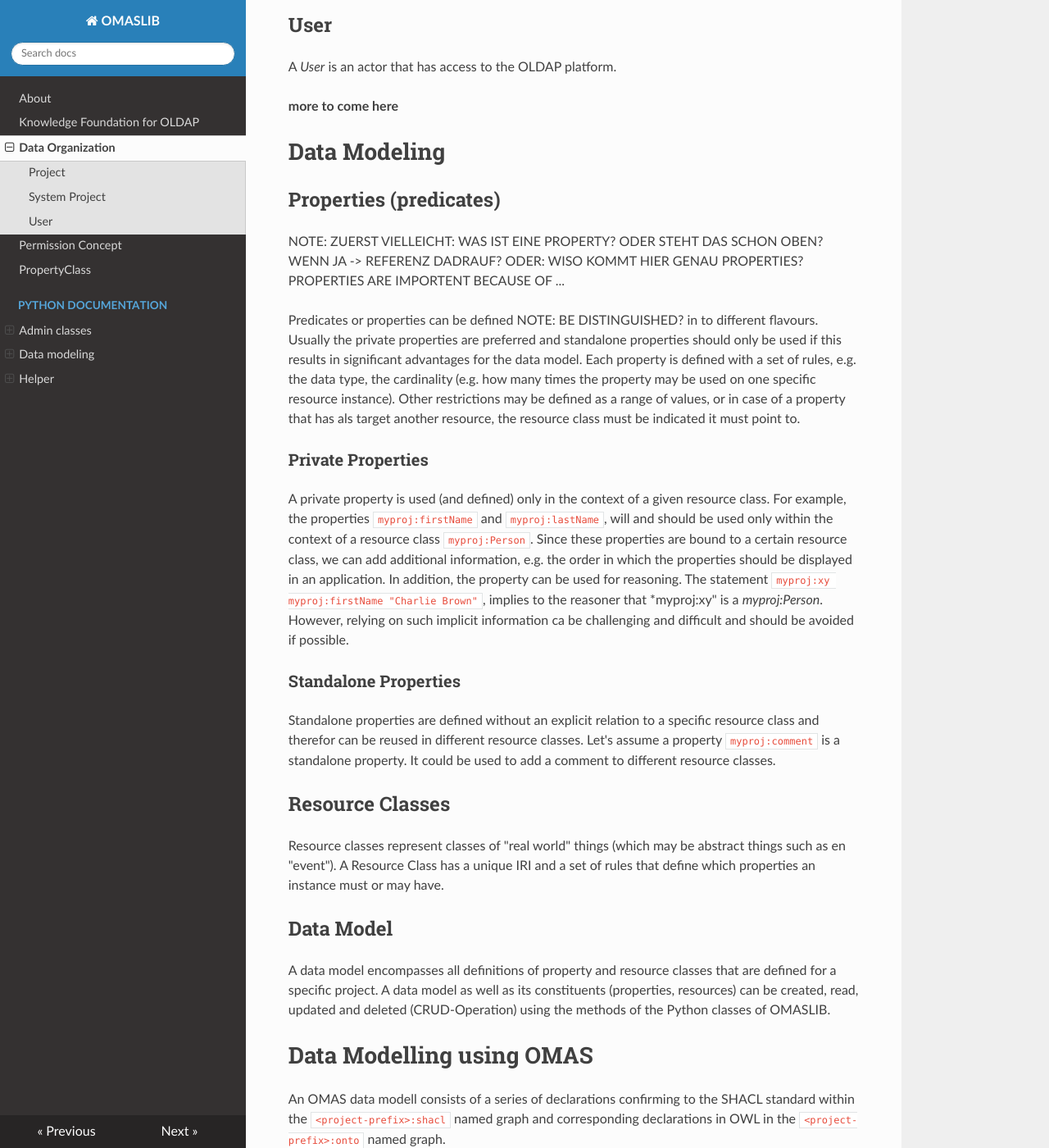
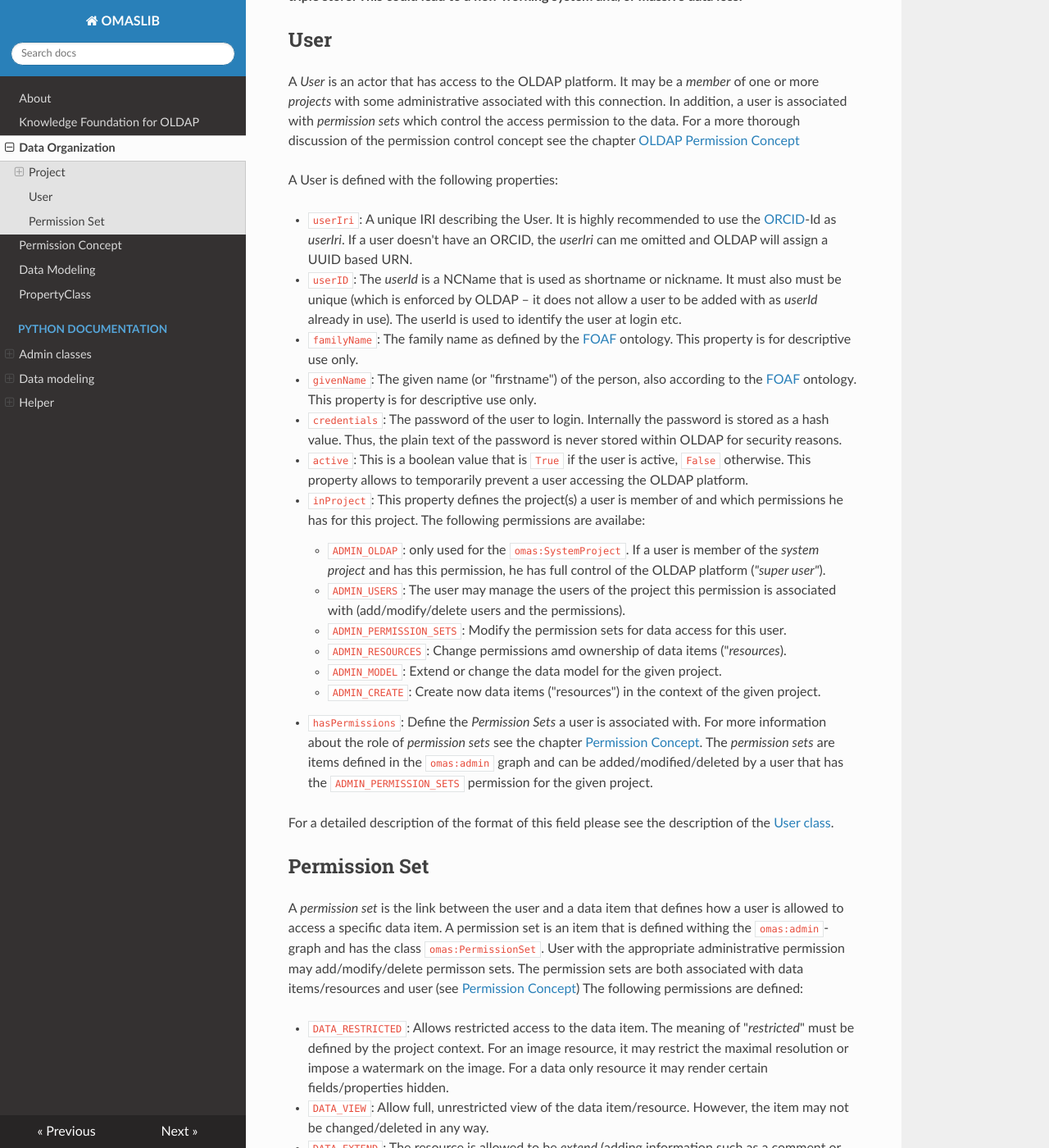
Before and after one commit to OMAS-IIIF/oldaplib, an MkDocs documentation site: the page built from docs/data_organization.md, in a window 1280 px wide and 1400 px high, scrolled down 2357 px. Shown: the whole window at 82% size. Built offline with MkDocs 1.6.1, drawn with Linux system fonts in a browser that asks for light colours; nearby versions of some CDN libraries; some of the changed text lies outside the part shown.

Commit message:
Imrovements documentation

````diff
--- /dev/null
+++ b/docs/data_modeling.md
@@ -0,0 +1,51 @@
+# Data Modeling
+
+## Properties (predicates)
+
+NOTE: ZUERST VIELLEICHT: WAS IST EINE PROPERTY? ODER STEHT DAS SCHON OBEN? WENN JA -> REFERENZ DADRAUF? ODER: WISO KOMMT HIER GENAU PROPERTIES?
+PROPERTIES ARE IMPORTENT BECAUSE OF ...
+
+Predicates or properties can be defined NOTE: BE DISTINGUISHED? in to different flavours. Usually the private properties are preferred and
+standalone properties should only be used if this results in significant advantages for the data model. Each property
+is defined with a set of rules, e.g. the data type, the cardinality (e.g. how many times the property may be used on
+one specific resource instance). Other restrictions may be defined as a range of values, or in case of a property that
+has als target another resource, the resource class must be indicated it must point to.
+
+### Private Properties
+A private property is used (and defined) only in the context of a given resource class. For example, the properties
+`myproj:firstName` and `myproj:lastName`, will and should be used only within the context of a resource class
+`myproj:Person`. Since these properties are bound to a certain resource class, we can add additional information, e.g.
+the order in which the properties should be displayed in an application. In addition, the property can be used for
+reasoning. The statement ```myproj:xy myproj:firstName "Charlie Brown"```, implies to the reasoner that *myproj:xy"
+is a *myproj:Person*. However, relying on such implicit information ca be challenging and difficult and should be
+avoided if possible.
+
+### Standalone Properties
+Standalone properties are defined without an explicit relation to a specific resource class and therefor can be
+reused in different resource classes. Let's assume a property `myproj:comment` is a standalone property. It could be
+used to add a comment to different resource classes.
+
+## Resource Classes
+Resource classes represent classes of "real world" things (which may be abstract things such as en "event"). A
+Resource Class has a unique IRI and a set of rules that define which properties an instance must or may have.
+
+## Data Model
+A data model encompasses all definitions of property and resource classes that are defined for a specific project.
+A data model as well as its constituents (properties, resources) can be created, read, updated and deleted
+(CRUD-Operation) using the methods of the Python classes of OMASLIB.
+
+# Data Modelling using OMAS
+An OMAS data modell consists of a series of declarations confirming to the SHACL standard within the
+`<project-prefix>:shacl` named graph and corresponding declarations in OWL in the `<project-prefix>:onto` named
+graph.
+
+## Naming conventions
+In oder to create unique IRI's, OMASLIB adds the string "Shape" to the IRI's of properties and resources if used
+in context of the SHACL shape definitions. OMASLIB does add this automatically and the user should not be required to
+deal with the "...Shape"-IRI's directly.
+
+**IMPORTRANT:** All methods of OMASLIB expect the IRI's to be given *without* the "Shape"-Extension!
+
+NOTE: TEXT IST SEHR GUT ABER NOCH EIN BISSCHEN UNSTRUKTURIERT. MIR FEHLT NOCH ETWAS DER ROTE FADEN... GRAD AM SCHLUSS
+HAT MAN ETWAS DAS GEFÜHL ES IST EINFACH EIN NAMENSAPPENDIX... ZUSÄTZLICH WÄRE EIN SCHLUSSKALITEL/SCHLUSSWORT SICHER NOCH GUT
+ -- EVENTUELL KANN MAN DA NOCH WEITERE REFERENZEN AUFFÜHREN ODER NOCHMALS DIE WICHTIGSTEN REFERENZEN ZUSAMMENFASSEN.
--- a/docs/data_organization.md
+++ b/docs/data_organization.md
@@ -71,9 +71,10 @@
   projects data
 - `projectShortName:data`: This graphs contains al the projects data
 
-## System Project
 
-The *System Project* is a special project that is required for OLDAP to implement authentication,
+### System Project
+
+The *System Project* (IRI: `omas:SystemProject`) is a special project that is required for OLDAP to implement authentication,
 user management and access control. It contains all the necessary data models and data for this purpose, again
 in specific named graphs. It uses the following `http://omas.org/base#` as *namespaceIri* and `omas` as
 *projectShortName*. The following named graphs are used:
@@ -87,58 +88,68 @@
 triple store! This could lead to a non-working system and/or massive data loss!**
 
 ## User
-A *User* is an actor that has access to the OLDAP platform.
+A *User* is an actor that has access to the OLDAP platform. It may be a *member* of one or more *projects* with some
+administrative associated with this connection. In addition, a user is associated with *permission sets* which control
+the access permission to the data. For a more thorough discussion of the permission control concept see the chapter
+[OLDAP Permission Concept](/permission_concept)
 
-**more to come here**
+A User is defined with the following properties:
 
-# Data Modeling
+- `userIri`: A unique IRI describing the User. It is highly recommended to use the [ORCID](https://orcid.org)-Id as
+  *userIri*. If a user doesn't have an ORCID, the *userIri* can me omitted and OLDAP will assign a UUID based URN.
+- `userID`: The *userId* is a NCName that is used as shortname or nickname. It must also must be unique (which is
+  enforced by OLDAP – it does not allow a user to be added with as *userId* already in use). The userId is used
+  to identify the user at login etc.
+- `familyName`: The family name as defined by the [FOAF](http://xmlns.com/foaf/spec/) ontology. This property is
+  for descriptive use only.
+- `givenName`: The given name (or "firstname") of the person, also according to the [FOAF](http://xmlns.com/foaf/spec/)
+  ontology. This property is for descriptive use only.
+- `credentials`: The password of the user to login. Internally the password is stored as a hash value. Thus, the plain
+  text of the password is never stored within OLDAP for security reasons.
+- `active`: This is a boolean value that is `True` if the user is active, `False` otherwise. This property allows
+  to temporarily prevent a user accessing the OLDAP platform.
+- `inProject`: This property defines the project(s) a user is member of and which permissions he has for this project.
+  The following permissions are availabe:
+    - `ADMIN_OLDAP`: only used for the `omas:SystemProject`. If a user is member of the *system project* and has this
+    permission, he has full control of the OLDAP platform (*"super user"*).
+    - `ADMIN_USERS`: The user may manage the users of the project this permission is associated with (add/modify/delete
+      users and the permissions).
+    - `ADMIN_PERMISSION_SETS`: Modify the permission sets for data access for this user.
+    - `ADMIN_RESOURCES`: Change permissions amd ownership of data items ("*resources*).
+    - `ADMIN_MODEL`: Extend or change the data model for the given project.
+    - `ADMIN_CREATE`: Create now data items ("resources") in the context of the given project.
+- `hasPermissions`: Define the *Permission Sets* a user is associated with. For more information about the role of
+  *permission sets* see the chapter [Permission Concept](/permission_concept). The *permission sets* are items defined
+  in the `omas:admin` graph and can be added/modified/deleted by a user that has the `ADMIN_PERMISSION_SETS` permission
+  for the given project.
 
-## Properties (predicates)
+  For a detailed description of the format of this field please see the description of the [User class](/user).
 
-NOTE: ZUERST VIELLEICHT: WAS IST EINE PROPERTY? ODER STEHT DAS SCHON OBEN? WENN JA -> REFERENZ DADRAUF? ODER: WISO KOMMT HIER GENAU PROPERTIES?
-PROPERTIES ARE IMPORTENT BECAUSE OF ...
+## Permission Set
 
-Predicates or properties can be defined NOTE: BE DISTINGUISHED? in to different flavours. Usually the private properties are preferred and
-standalone properties should only be used if this results in significant advantages for the data model. Each property
-is defined with a set of rules, e.g. the data type, the cardinality (e.g. how many times the property may be used on
-one specific resource instance). Other restrictions may be defined as a range of values, or in case of a property that
-has als target another resource, the resource class must be indicated it must point to.
+A *permission set* is the link between the user and a data item that defines how a user is allowed to access a specific
+data item. A permission set is an item that is defined withing the `omas:admin`-graph and has the class
+`omas:PermissionSet`. User with the appropriate administrative permission may add/modify/delete permisson sets.
+The permission sets are both associated with data items/resources and user (see [Permission Concept](/permission_concept))
+The following permissions are defined:
 
-### Private Properties
-A private property is used (and defined) only in the context of a given resource class. For example, the properties
-`myproj:firstName` and `myproj:lastName`, will and should be used only within the context of a resource class
-`myproj:Person`. Since these properties are bound to a certain resource class, we can add additional information, e.g.
-the order in which the properties should be displayed in an application. In addition, the property can be used for
-reasoning. The statement ```myproj:xy myproj:firstName "Charlie Brown"```, implies to the reasoner that *myproj:xy"
-is a *myproj:Person*. However, relying on such implicit information ca be challenging and difficult and should be
-avoided if possible.
+- `DATA_RESTRICTED`: Allows restricted access to the data item. The meaning of "*restricted*" must be defined by the
+  project context. For an image resource, it may restrict the maximal resolution or impose a watermark on the image. For
+  a data only resource it may render certain fields/properties hidden.
+- `DATA_VIEW`: Allow full, unrestricted view of the data item/resource. However, the item may not be changed/deleted in
+  any way.
+- `DATA_EXTEND`: The resource is allowed to be *extend* (adding information such as a comment or annotation etc.),
+  but may not otherwise be modifed.
+- `DATA_UPDATE`: The resource may be changed, but be deleted.
+- `DATA_DELETE`: The resouirce may be deleted (there is still the restriction that the resource must not
+  be referenced by another resource in order to be deleted).
+- `DATA_PERMISSIONS`: The permissions of the data item/resource may be changed
 
-### Standalone Properties
-Standalone properties are defined without an explicit relation to a specific resource class and therefor can be
-reused in different resource classes. Let's assume a property `myproj:comment` is a standalone property. It could be
-used to add a comment to different resource classes.
+**NOTE (A)**: *The data permissions are ordered in a hierarchy. This is `DATA_EXTEND` automatically includes `DATA_VIEW`
+and `DATA_RESTRICTED` etc. Thus, `DATA_PERMISSIONS` encompasses all other permissions too.*
 
-## Resource Classes
-Resource classes represent classes of "real world" things (which may be abstract things such as en "event"). A
-Resource Class has a unique IRI and a set of rules that define which properties an instance must or may have.
+**NOTE (B)**: *The owner of a data item/resource -- that is the user that created the item -- always has all permissions
+even if there are no explicit permissions associated.*
 
-## Data Model
-A data model encompasses all definitions of property and resource classes that are defined for a specific project.
-A data model as well as its constituents (properties, resources) can be created, read, updated and deleted
-(CRUD-Operation) using the methods of the Python classes of OMASLIB.
-
-# Data Modelling using OMAS
-An OMAS data modell consists of a series of declarations confirming to the SHACL standard within the
-`<project-prefix>:shacl` named graph and corresponding declarations in OWL in the `<project-prefix>:onto` named
-graph.
-
-## Naming conventions
-In oder to create unique IRI's, OMASLIB adds the string "Shape" to the IRI's of properties and resources if used
-in context of the SHACL shape definitions. OMASLIB does add this automatically and the user should not be required to
-deal with the "...Shape"-IRI's directly.
-
-**IMPORTRANT:** All methods of OMASLIB expect the IRI's to be given *without* the "Shape"-Extension!
-
-NOTE: TEXT IST SEHR GUT ABER NOCH EIN BISSCHEN UNSTRUKTURIERT. MIR FEHLT NOCH ETWAS DER ROTE FADEN... GRAD AM SCHLUSS
-HAT MAN ETWAS DAS GEFÜHL ES IST EINFACH EIN NAMENSAPPENDIX... ZUSÄTZLICH WÄRE EIN SCHLUSSKALITEL/SCHLUSSWORT SICHER NOCH GUT
- -- EVENTUELL KANN MAN DA NOCH WEITERE REFERENZEN AUFFÜHREN ODER NOCHMALS DIE WICHTIGSTEN REFERENZEN ZUSAMMENFASSEN.
+**NOTE (C)**: *A user associated with the *System project* having there the `ADMIN_OLDAP` privilege also has full
+access to all resources.
--- a/mkdocs.yml
+++ b/mkdocs.yml
@@ -6,6 +6,7 @@
   - Knowledge Foundation for OLDAP: knowledge_base.md
   - Data Organization: data_organization.md
   - Permission Concept: permission_concept.md
+  - Data Modeling: data_modeling.md
   - PropertyClass: propertyclass.md
   - Python Documentation:
       - Admin classes:
````
Also changed, not shown: docs/permission_concept.md (+3 -2 lines).
